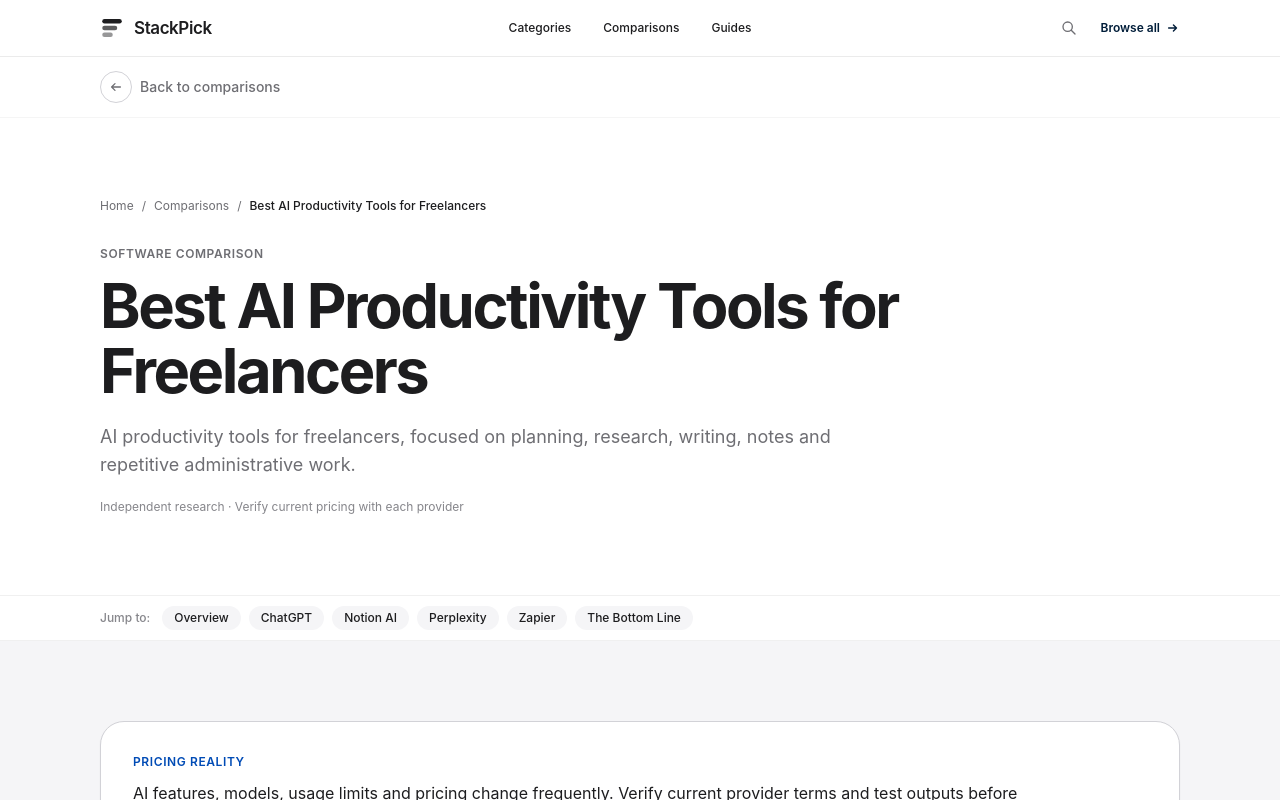
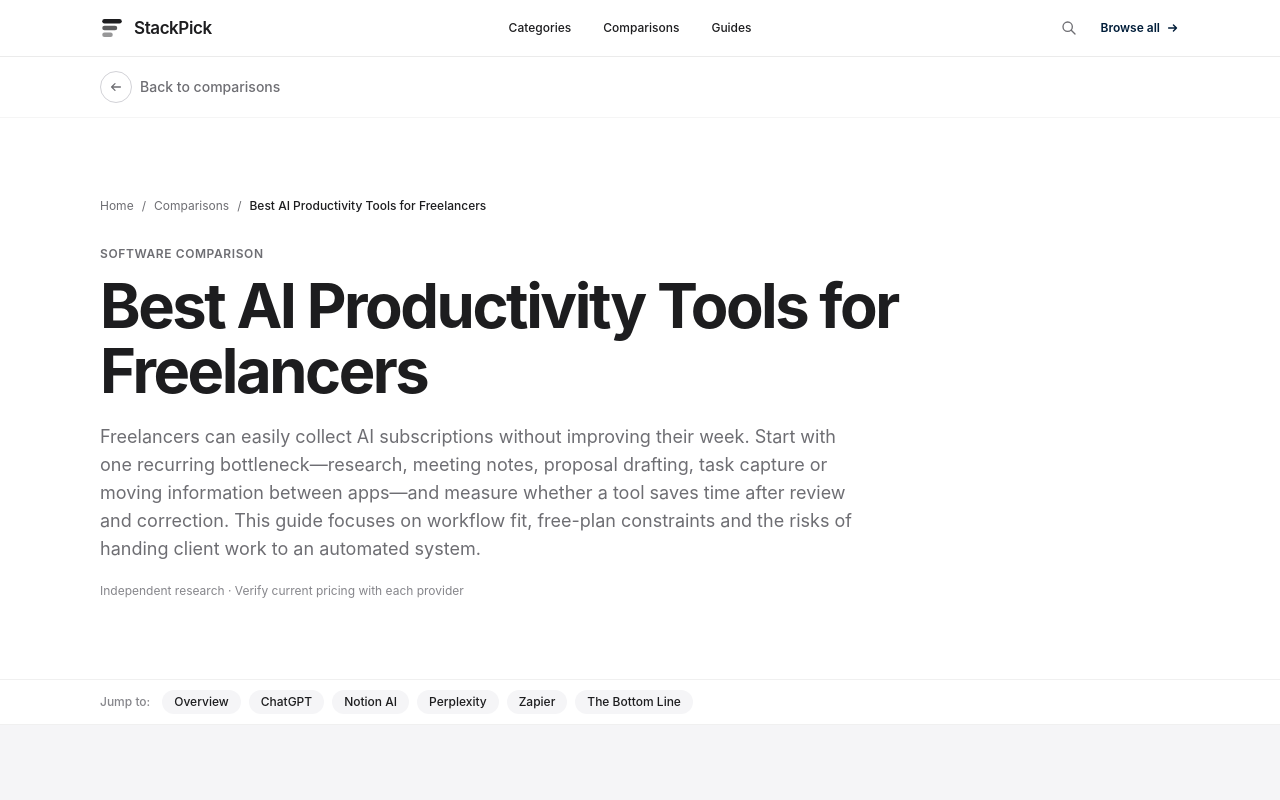
Before and after one commit to LinukaBandara/StackPick, a Next.js app: page /best/ai-productivity-tools-freelancers in a window 1280 px wide. Shown: the top 800 px of the page. Built offline with nearby package versions, Linux system fonts and the light colour scheme; no server answers.

Commit message:
Strengthen practical US-focused software guide

```diff
--- a/app/best/ai-productivity-tools-freelancers/page.tsx
+++ b/app/best/ai-productivity-tools-freelancers/page.tsx
@@ -3,7 +3,7 @@ import ComparisonArticle from "@/components/ComparisonArticle";
 
 export const metadata: Metadata = {
   title: "Best AI Productivity Tools for Freelancers (2026)",
-  description: "AI productivity tools for freelancers, focused on planning, research, writing, notes and repetitive administrative work.",
+  description: "Compare AI productivity tools for freelancers by real workflow, free usage limits, research verification, client confidentiality and time saved.",
   alternates: { canonical: "/best/ai-productivity-tools-freelancers" },
 };
 
@@ -12,15 +12,15 @@ export default function Page() {
     <ComparisonArticle
       title="Best AI Productivity Tools for Freelancers"
       slug="ai-productivity-tools-freelancers"
-      intro="AI productivity tools for freelancers, focused on planning, research, writing, notes and repetitive administrative work."
-      pricingNote="AI features, models, usage limits and pricing change frequently. Verify current provider terms and test outputs before adopting a tool."
+      intro="Freelancers can easily collect AI subscriptions without improving their week. Start with one recurring bottleneck—research, meeting notes, proposal drafting, task capture or moving information between apps—and measure whether a tool saves time after review and correction. This guide focuses on workflow fit, free-plan constraints and the risks of handing client work to an automated system."
+      pricingNote="Free plans can limit messages, research depth, file uploads, connected apps, automation runs or model access. Record the specific limit that would interrupt your workflow, and calculate the paid cost before depending on a feature. Check data retention and sharing settings before using client materials; AI output should be reviewed before it affects invoices, commitments or deliverables."
       tools={[
         { name: "ChatGPT", bestFor: "Research, planning and general freelance work", freeOption: "Check current plan limits.", tradeoff: "Flexible, but you must build your own workflow around it.", url: "https://chatgpt.com/" },
         { name: "Notion AI", bestFor: "AI inside notes, docs and project knowledge", freeOption: "Check current provider terms.", tradeoff: "Most useful if your work already lives in Notion.", url: "https://www.notion.com/product/ai" },
         { name: "Perplexity", bestFor: "Web research and source discovery", freeOption: "Check current plan limits.", tradeoff: "Sources still need to be checked before client-facing use.", url: "https://www.perplexity.ai/" },
         { name: "Zapier", bestFor: "Automating repetitive app-to-app tasks", freeOption: "Check current provider terms.", tradeoff: "Automation value depends on the workflows and apps you connect.", url: "https://zapier.com/" },
       ]}
-      bottomLine="Use AI where it removes busywork without taking control of important decisions."
+      bottomLine="Pick one tool for one repeated task, track the time saved after checking its output, and keep it only if the improvement is consistent. Use a general assistant for drafting and planning, a research tool when source links matter, and automation only for a process you already understand. If you cannot describe how to detect a bad result or undo an action, do not automate that step yet."
     >
       <section className="bg-white">
         <div className="sp-container py-16 sm:py-20">
```
